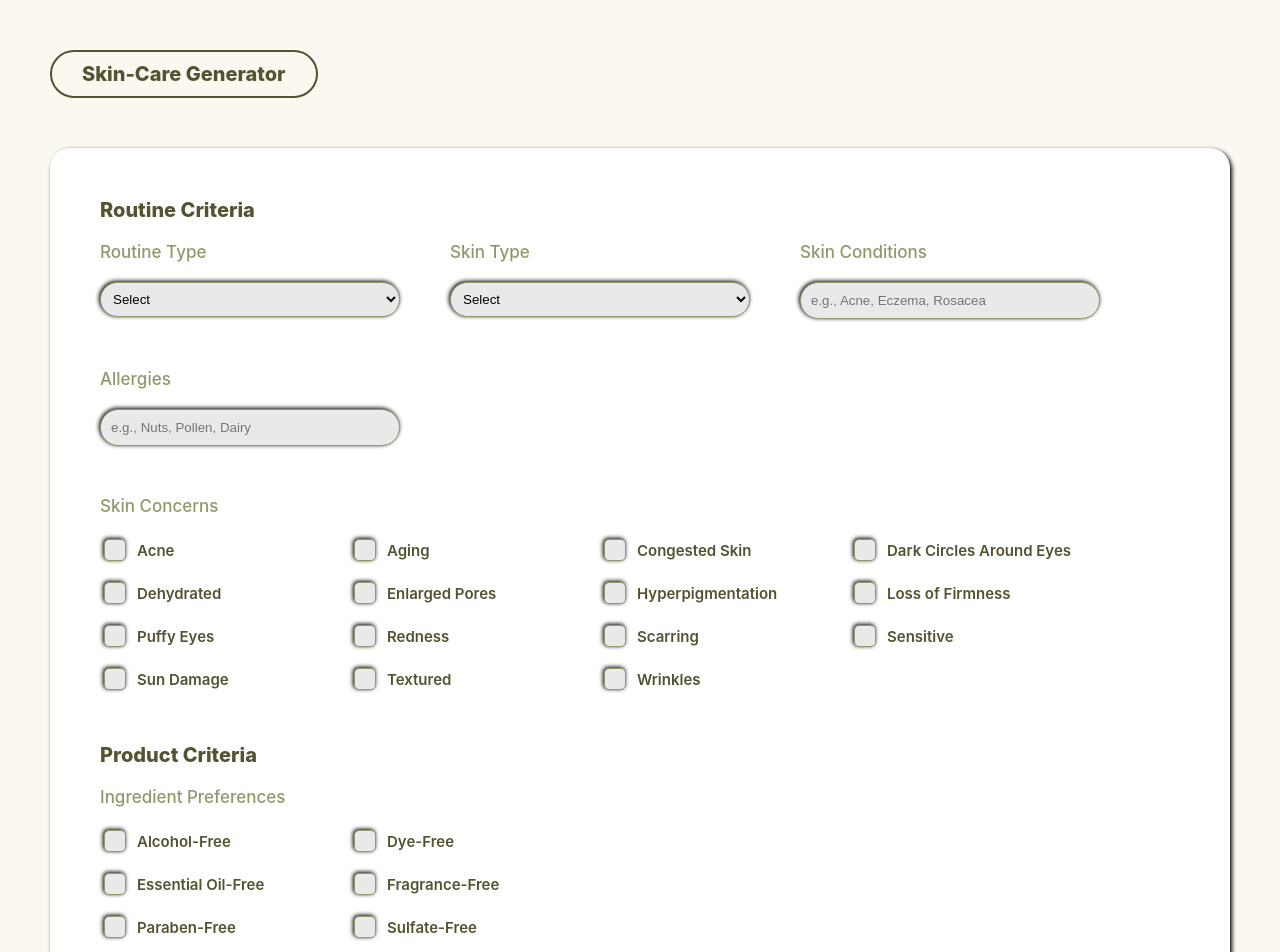
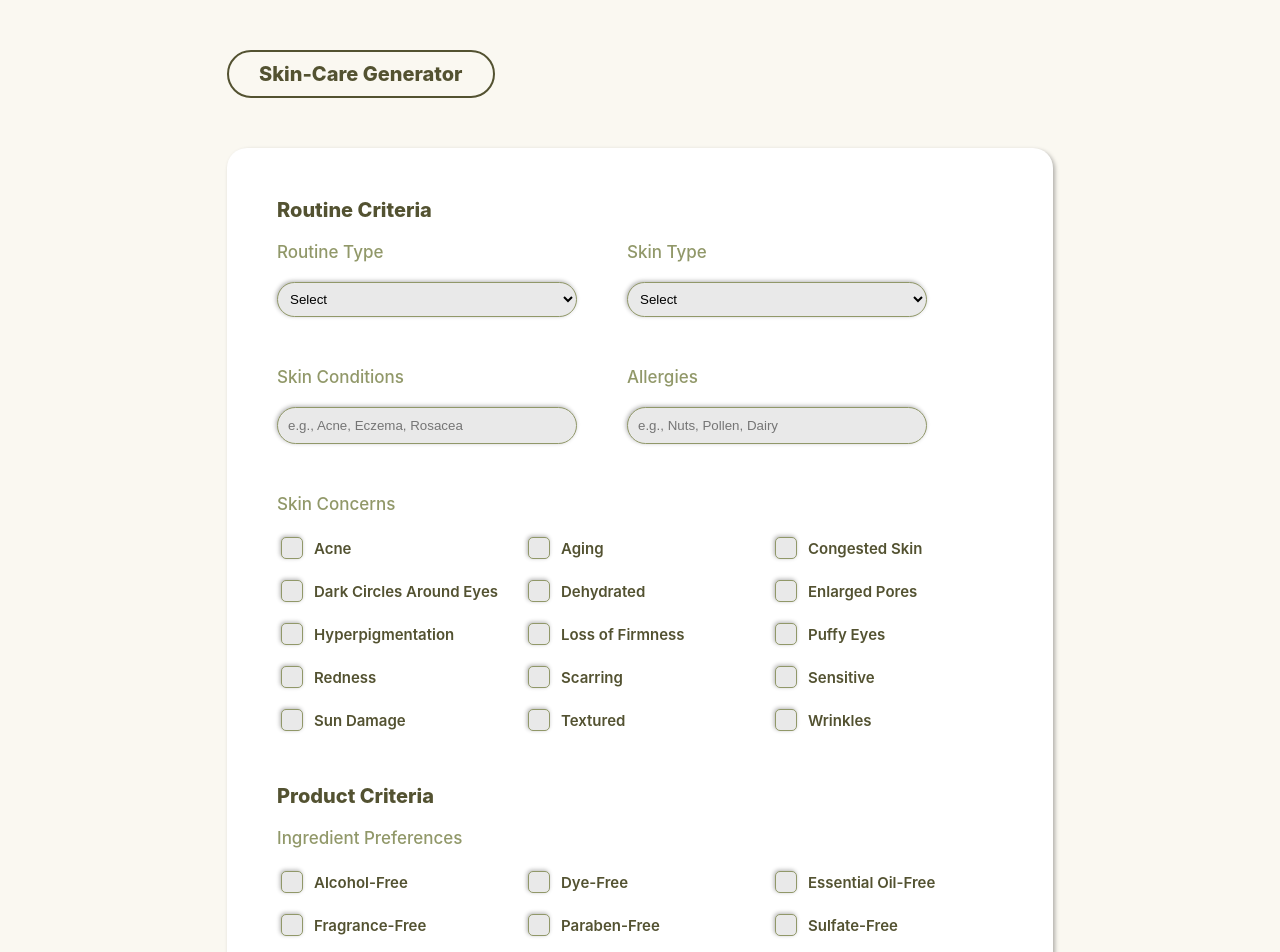
Before and after one commit to Ramisa789/Glow, a React (Create React App) app in the folder Glow/frontend/: page /SkinCareGenerator in a window 1280 px wide. Shown: the top 952 px of the page. Built offline with nearby package versions, Linux system fonts and the light colour scheme.

Commit message:
Style updates
Modified width of the form and softened the colour of the shadows.

```diff
--- a/Glow/frontend/src/CSSVariables.css
+++ b/Glow/frontend/src/CSSVariables.css
@@ -1,5 +1,5 @@
 :root {
-	--black: rgba(0, 0, 0, 1);              /* #000000 */
+	--black: rgba(0, 0, 0, 0.3);            /* #000000 */
 	--white: rgba(255, 255, 255, 1);        /* #FFFFFF */
 	--gray: rgba(233, 233, 233, 1);         /* #E9E9E9 */
 	--beige: rgba(250, 248, 241, 1);        /* #FAF8F1 */
--- a/Glow/frontend/src/Pages/Components/SkinForm.css
+++ b/Glow/frontend/src/Pages/Components/SkinForm.css
@@ -27,6 +27,12 @@
 .fex-container > div {
 	background: var(--beige);
 	padding: 10px;
+}
+
+.item5-skinConcerns,
+.item1-ingredients,
+.item2-ethicalSustainability {
+	width: 100%;
 }
 
 /* Select Menu Styling ---------------------------------------------------------------------------------------------- */
@@ -76,67 +82,26 @@ input:focus {
 
 .multi-select-container {
 	max-width: 1000px;
+	width: 100%;
 	margin: 0 auto;
 }
 
-.checkbox-flexbox {
-	display: flex;
-
-	justify-content: flex-start;
-	align-items: stretch;
-
-	flex-direction: row;
-	flex-wrap: wrap;
-	align-content: flex-start;
-
-	height: 100%;
+.checkbox-grid {
+	display: grid;
+	grid-template-columns: repeat(auto-fill, minmax(200px, 1fr)); /* Dynamic columns */
 	gap: 15px;
+	align-items: center;
 }
 
 /* Default: 4 columns for skin concerns */
-.checkbox-label-v1 {
+.checkbox-label {
 	display: flex;
 	align-items: center;
 	gap: 8px;
 	font: 600 15px var(--fontTitle);
 	color: var(--greenDark);
 	cursor: pointer;
-	flex: 1 1 calc(25% - 15px); /* 4 columns */
-	max-width: calc(25% - 15px);
-}
-
-/* Default: 2 columns for ingredient preferences and ES concerns */
-.checkbox-label-v2 {
-	display: flex;
-	align-items: center;
-	gap: 8px;
-	font: 600 15px var(--fontTitle);
-	color: var(--greenDark);
-	cursor: pointer;
-	flex: 1 1 calc(50% - 15px); /* 2 columns */
-	max-width: calc(50% - 15px);
-}
-
-@media (max-width: 1100px) {
-	.checkbox-label-v1 {
-		flex: 1 1 calc(33.333% - 15px); /* 3 columns */
-		max-width: calc(33.333% - 15px);
-	}
-}
-
-@media (max-width: 900px) {
-	.checkbox-label-v1 {
-		flex: 1 1 calc(50% - 15px); /* 2 columns */
-		max-width: calc(50% - 15px);
-	}
-}
-
-@media (max-width: 666px) {
-	.checkbox-label-v1,
-	.checkbox-label-v2 {
-		flex: 1 1 100%; /* 1 column */
-		max-width: 100%;
-	}
+	min-width: 200px;
 }
 
 input[type="checkbox"] {
--- a/Glow/frontend/src/Pages/Components/SkinForm.js
+++ b/Glow/frontend/src/Pages/Components/SkinForm.js
@@ -229,9 +229,9 @@ export default function SkinForm() {
 				<div className="item5-skinConcerns">
 					<div className="subTitle">Skin Concerns</div>
 					<div className="multi-select-container">
-						<div className="checkbox-flexbox">
+						<div className="checkbox-grid">
 							{skinConcerns.map((concern) => (
-								<label key={concern} className="checkbox-label-v1">
+								<label key={concern} className="checkbox-label">
 									<input
 										type="checkbox"
 										value={concern}
@@ -254,10 +254,10 @@ export default function SkinForm() {
 				{/* Ingredient Preferences ------------------------------------------------------------------------- */}
 				<div className="item1-ingredients">
 					<div className="subTitle">Ingredient Preferences</div>
-					<div className="multi-select-container" style={{width: 500}}>
-						<div className="checkbox-flexbox">
+					<div className="multi-select-container">
+						<div className="checkbox-grid">
 							{ingredientPreferences.map((ingredient) => (
-								<label key={ingredient} className="checkbox-label-v2">
+								<label key={ingredient} className="checkbox-label">
 									<input
 										type="checkbox"
 										value={ingredient}
@@ -277,9 +277,9 @@ export default function SkinForm() {
 				<div className="item2-ethicalSustainability">
 					<div className="subTitle">Ethical & Sustainability Concerns</div>
 					<div className="multi-select-container">
-						<div className="checkbox-flexbox">
+						<div className="checkbox-grid">
 							{ethicalSustainabilityConcerns.map((concern) => (
-								<label key={concern} className="checkbox-label-v2">
+								<label key={concern} className="checkbox-label">
 									<input
 										type="checkbox"
 										value={concern}
@@ -312,7 +312,7 @@ export default function SkinForm() {
 				{/* Min Price Input -------------------------------------------------------------------------------- */}
 				<div className="item4-minPrice">
 					<div className="subTitle">Minimum Price</div>
-					<div className="input-container">
+					<div className="input-container" style={{width: 200}}>
 						<input
 							type="text"
 							id="priceMin"
@@ -326,7 +326,7 @@ export default function SkinForm() {
 				{/* Max Price Input -------------------------------------------------------------------------------- */}
 				<div className="item5-maxPrice">
 					<div className="subTitle">Maximum Price</div>
-					<div className="input-container">
+					<div className="input-container" style={{width: 200}}>
 						<input
 							type="text"
 							id="priceMax"
--- a/Glow/frontend/src/Pages/SkinCareGenerator.css
+++ b/Glow/frontend/src/Pages/SkinCareGenerator.css
@@ -2,9 +2,12 @@
 	background: var(--beige);
 	min-height: 100vh; /* Ensures it covers the whole viewport */
 	padding: 50px;
-	/*display: flex;*/
-	/*justify-content: center;*/
-	/*align-items: center;*/
+}
+
+.widthContainer {
+	display: block;
+	width: 70%;
+	margin: auto;
 }
 
 .header {
--- a/Glow/frontend/src/Pages/SkinCareGenerator.js
+++ b/Glow/frontend/src/Pages/SkinCareGenerator.js
@@ -8,10 +8,9 @@ import SkinForm from "./Components/SkinForm";
 export default function SkinCareGenerator() {
     return(
        <div className="container">
-           <div className="header">Skin-Care Generator</div>
-
-           <div className="formContainer">
-               <SkinForm />
+           <div className="widthContainer">
+               <div className="header">Skin-Care Generator</div>
+               <div className="formContainer"><SkinForm/></div>
            </div>
        </div>
     );
```
